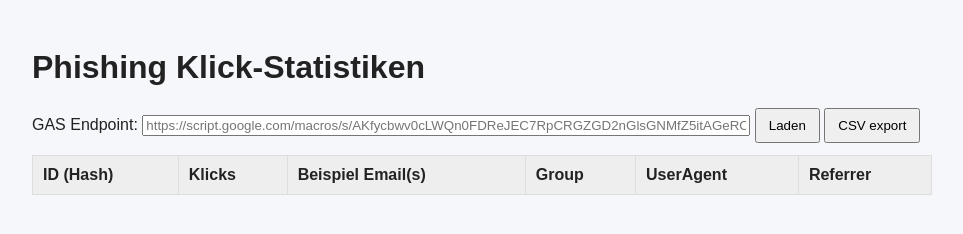
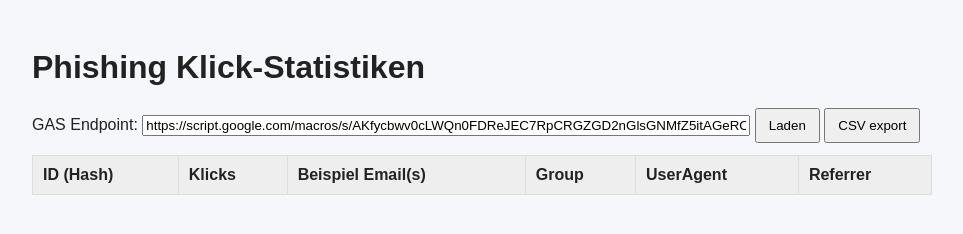
Before and after one commit to docVoid/spear-phising-attacks, a plain HTML site: page docs/stats/index.html in a window 1280 px wide. Shown: the whole page, without its empty margins (108-1071 px from the left). Drawn offline with Linux system fonts and the light colour scheme.

Commit message:
update value in statistics

```diff
--- a/docs/stats/index.html
+++ b/docs/stats/index.html
@@ -18,7 +18,7 @@
 <div class="wrap">
   <h1>Phishing Klick-Statistiken</h1>
   <div class="controls">
-    <label>GAS Endpoint: <input type="text" id="endpoint" style="width:60%" placeholder="https://script.google.com/macros/s/AKfycbwv0cLWQn0FDReJEC7RpCRGZGD2nGlsGNMfZ5itAGeRO9k8SWUR0GUu_bs0IqswjdMscQ/exec?action=stats"></label>
+    <label>GAS Endpoint: <input type="text" id="endpoint" style="width:60%" value="https://script.google.com/macros/s/AKfycbwv0cLWQn0FDReJEC7RpCRGZGD2nGlsGNMfZ5itAGeRO9k8SWUR0GUu_bs0IqswjdMscQ/exec?action=stats"></label>
     <button id="load">Laden</button>
     <button id="csv">CSV export</button>
   </div>
```
